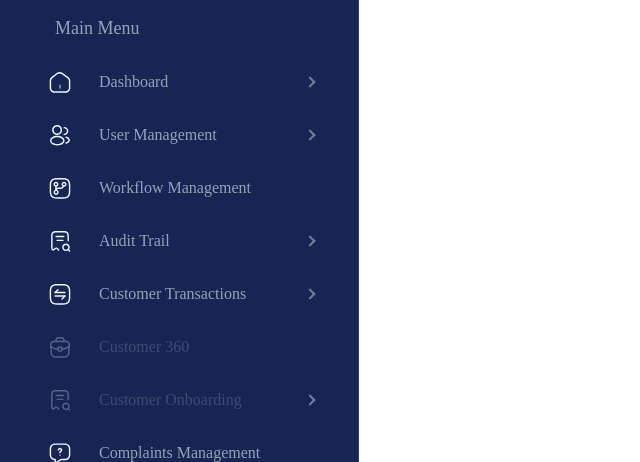
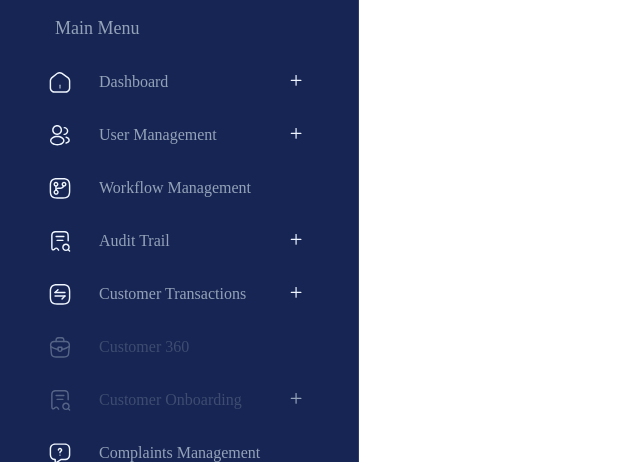
Before and after one commit to MohammedKhalell/Side-Menu, a React (Vite) app: page / in a window 1280 px wide. Shown: the part 262-724 px from the top of the page, without its empty margins (0-640 px from the left). Built offline with nearby package versions, Linux system fonts and the light colour scheme.

Commit message:
feat/fix-arrow

```diff
--- a/src/components/menuItem.tsx
+++ b/src/components/menuItem.tsx
@@ -26,7 +26,7 @@ const MenuItem: React.FC<MenuItemProps> = ({ item, activeMenu, isCollapsed, onCl
         )}
       </div>
       {!isCollapsed && item.subItems && (
-        <span className="sub-menu-arrow"></span>
+              <Icon name={"+"}  />
       )}
     </button>
   );
--- a/src/components/sidemenu.scss
+++ b/src/components/sidemenu.scss
@@ -332,7 +332,7 @@ body {
     border: none;
     cursor: pointer;
     margin-bottom: 0.25rem;
-    font-size: 18px;
+    font-size: 16px;
     text-indent: 15px;
     font-family: Cairo;
     line-height: 25px;
@@ -399,7 +399,7 @@ body {
 .sub-menu-arrow {
   position: relative;
   display: inline-block;
-  width: 8px;
+  width: 22px;
   height: 8px;
   margin-left: 4px;
 
```
